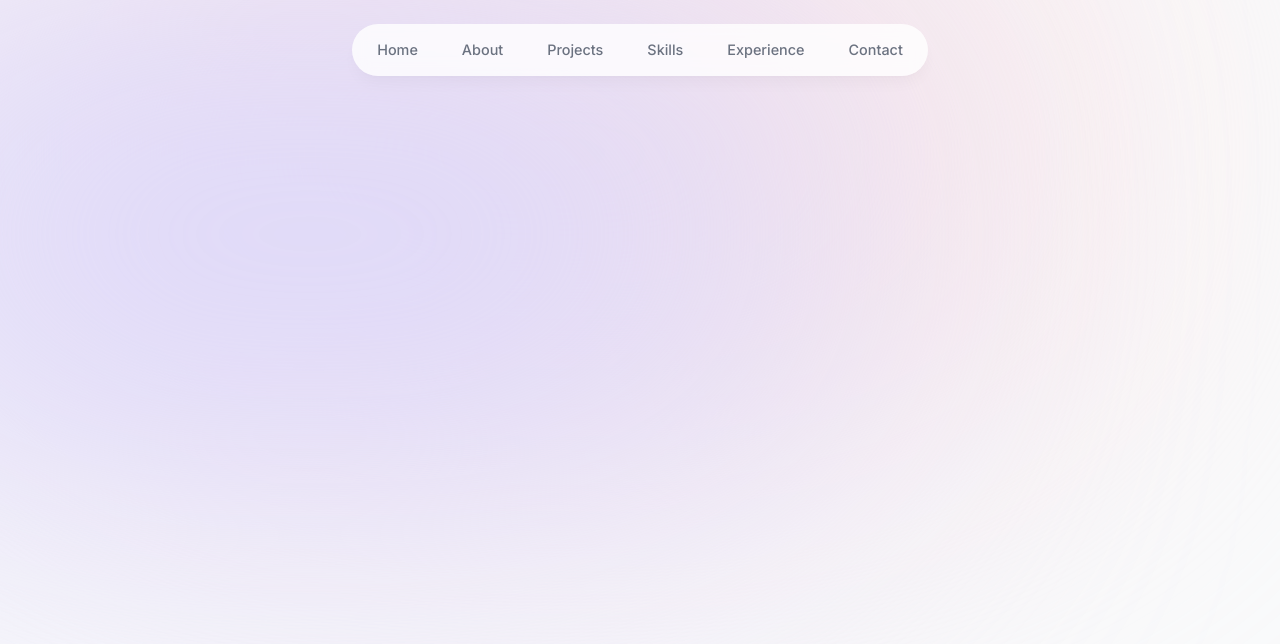
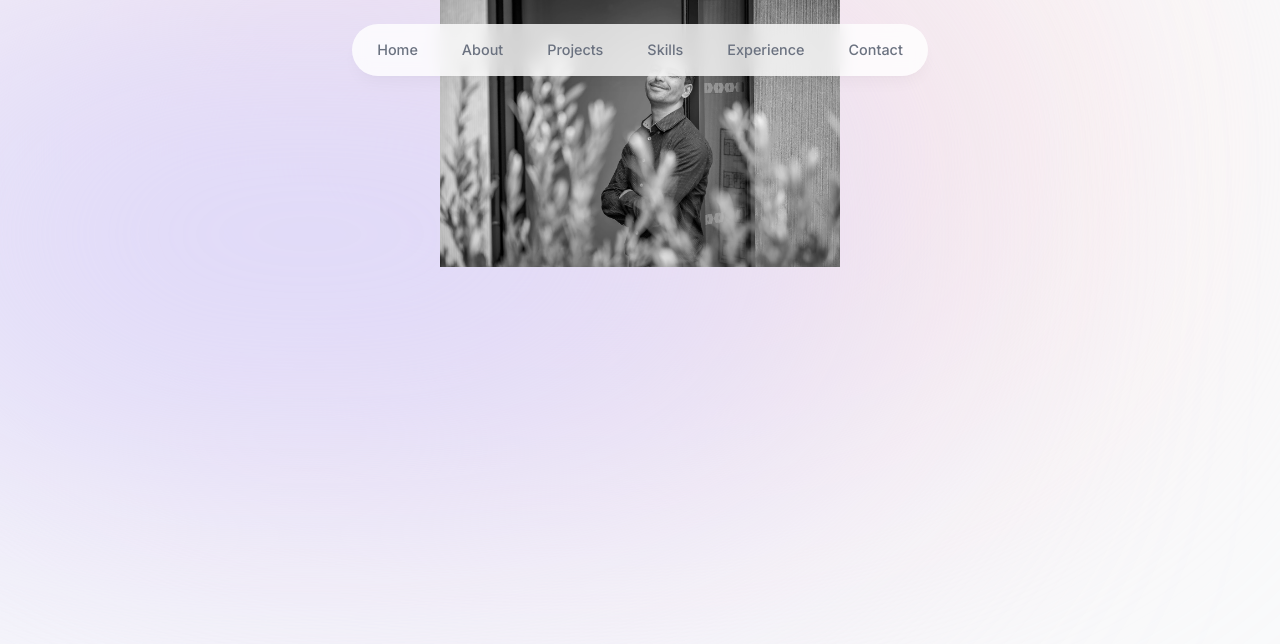
Before and after one commit to Devmustroc/portefolio, a Next.js app: page / in a window 1280 px wide. Shown: the top 644 px of the page. Built offline with nearby package versions, Linux system fonts and the light colour scheme.

Commit message:
:art: li UI motion framer

```diff
--- a/app/page.tsx
+++ b/app/page.tsx
@@ -1,7 +1,9 @@
+import Intro from "@/components/intro";
+
 export default function Home() {
   return (
     <main>
-
+      <Intro />
     </main>
   )
 }
--- /dev/null
+++ b/components/intro.tsx
@@ -0,0 +1,15 @@
+import React from 'react'
+import picProfi from '../public/picProfi.jpeg'
+import Image from "next/image";
+
+export default function Intro() {
+    return (
+        <section>
+            <div className="flex items-center justify-center">
+                <div>
+                    <Image src={picProfi} alt="Mustapha Abourar" width="400" height="200" quality="95" priority={true}/>
+                </div>
+            </div>
+        </section>
+    )
+};
--- a/next.config.js
+++ b/next.config.js
@@ -1,4 +1,13 @@
 /** @type {import('next').NextConfig} */
-const nextConfig = {}
+const nextConfig = {
+  images: {
+    remotePatterns: [
+      {
+        protocol: 'https',
+        host: 'images.unsplash.com',
+      }
+    ],
+  }
+}
 
 module.exports = nextConfig
```
Also changed, not shown: public/picProfi.jpeg (added).
